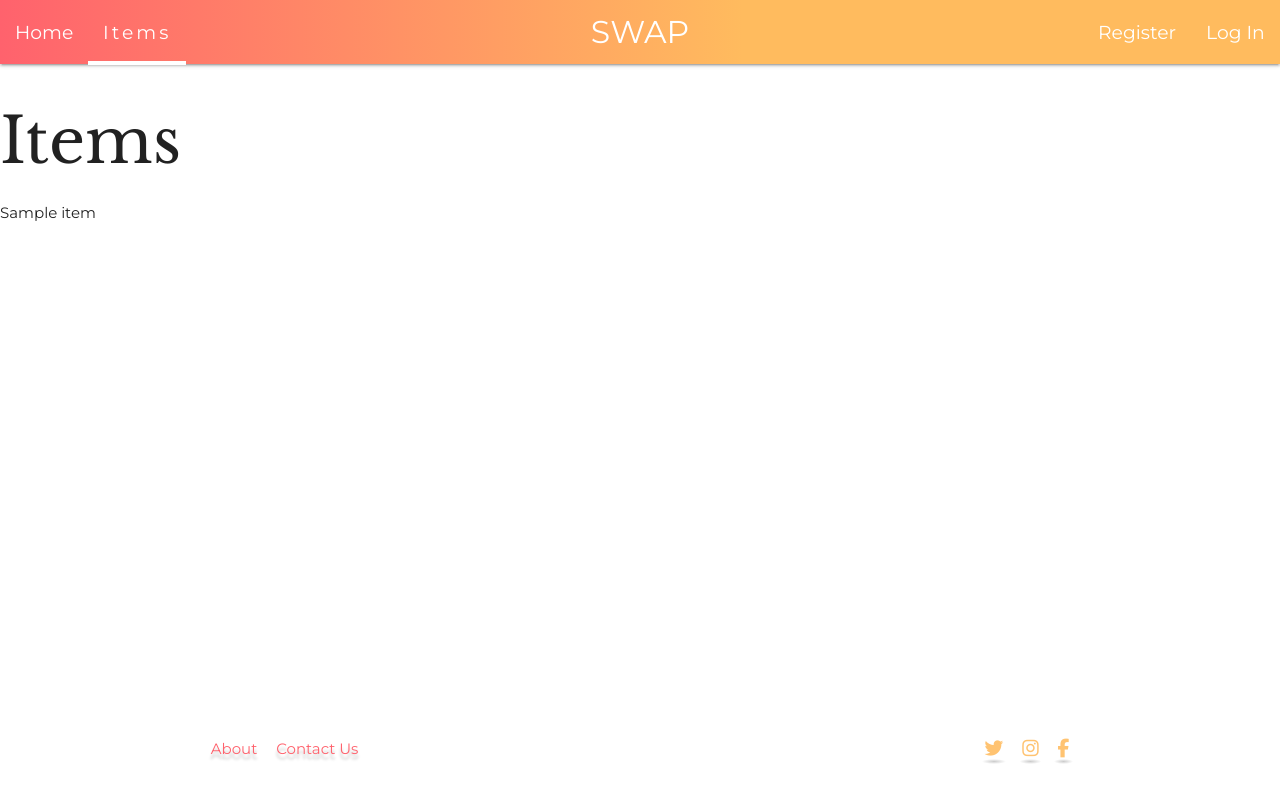
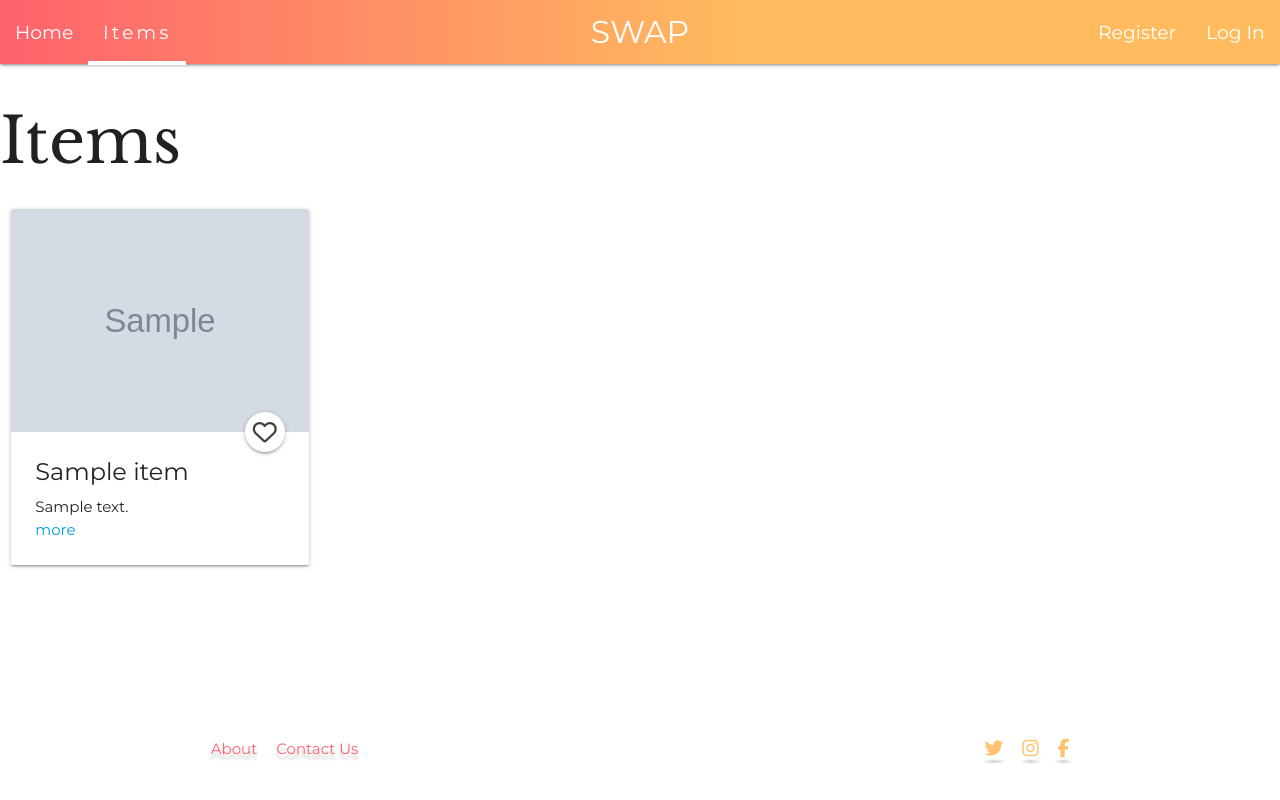
Before and after one commit to PaladinKnightMaster/swap-clothes-app, a Flask app: page /items in a window 1280 px wide. Run offline with Flask 2, Linux system fonts and the light colour scheme; grey boxes marked "Sample" are stand-in pictures; a database or web service that is not in the repository returns one stand-in record (values such as "Sample title"); some libraries are stand-ins or nearby versions.

Commit message:
Implement card component to display items

```diff
--- a/templates/items.html
+++ b/templates/items.html
@@ -1,13 +1,59 @@
 {% extends "base.html" %}
-<!-- Add active class to the  navbar -->
+<!-- Add active class to the  navbar and sidebar -->
 {% block nav_items %}active{% endblock %}
 {% block sidenav_items %}active-sidenav{% endblock %}
+
 {% block content %}
-
     <h1>Items</h1>
 
-    {% for item in items %}
-        <p>{{item.item_name}}</p>
-    {% endfor %}
+<!-- Display Items -->
+{% for item in items %}
+    <div class="row">
+        <div class="col s12 m6 l4 xl3">
+            <div class="card">
+                <div class="card-image">
+                    <img src="{{ item.item_image }}">
+                    <a class="btn-floating halfway-fab waves-effect waves-light white"><i class="far fa-heart grey-text text-darken-3"></i></a>
+                </div>
+                <div class="card-content">
+                    <span class="card-title">{{ item.item_name }}</span>
+                    <p>{{ item.short_description }}</p>
+                    <p><a href="#" class="activator">more</a></p>
+                </div>
+                <!-- More information displayed using card reveal component -->
+                <div class="card-reveal">
+                    <span class="card-title grey-text text-darken-4">{{ item.item_name }}<i class="fas fa-times right"></i></span>
+                    <p>{{ item.long_description }}</p>
+                    <!-- Specific item details -->
+                    <div class="row">
+                        <div class="col s11 offset-s1">
+                            <div class="row">
+                                <div class="col s5 item-labels">Category</div>
+                                <div class="col s1 item-icons"><i class="fas fa-sitemap"></i></div>
+                                <div class="col s5 item-values">{{ item.category }}</div>
+                            </div>
+                            <div class="row">
+                                <div class="col s5 item-labels">Size</div>
+                                <div class="col s1 item-icons"><i class="fas fa-ruler"></i></div>
+                                <div class="col s5 item-values">{{ item.size }} ({{ item.size_country }})</div>
+                            </div>
+                            <div class="row">
+                                <div class="col s5 item-labels">Fit</div>
+                                <div class="col s1 item-icons"><i class="fas fa-transgender-alt"></i></div>
+                                <div class="col s5 item-values">{{ item.size_gender }}</div>
+                            </div>
+                            <div class="row">
+                                <div class="col s5 item-labels">Used</div>
+                                <div class="col s1 item-icons"><i class="far fa-clock"></i></div>
+                                <div class="col s5 item-values">{{ item.used_status }}</div>
+                            </div>
+                        </div>
+                    </div>
+                </div>
+            </div>
+        </div>
+    </div>
+
+{% endfor %}
 
 {% endblock %}
```
